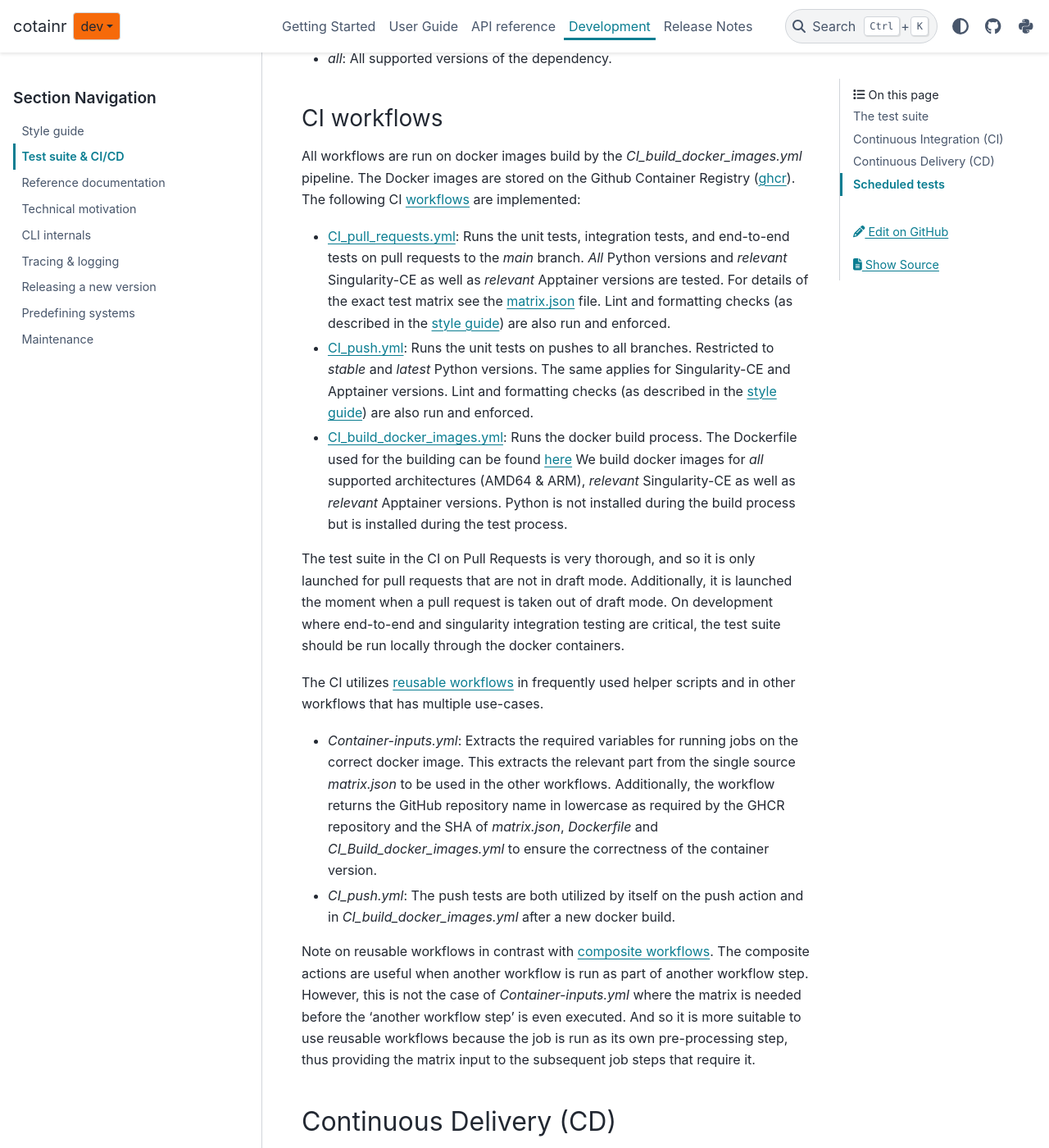
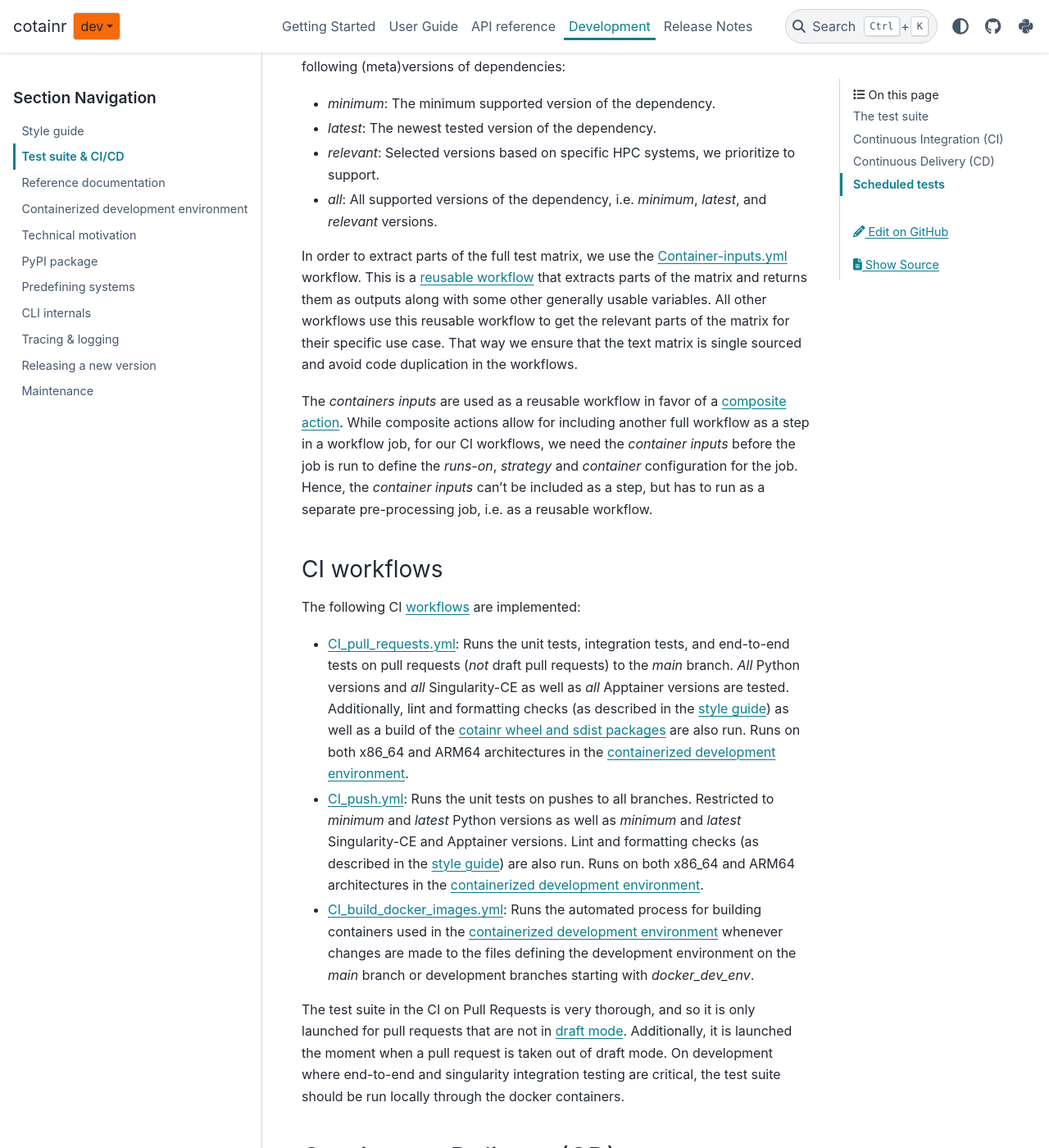
Before and after one commit to DeiC-HPC/cotainr, a Sphinx documentation site: the page built from doc/development/test_suite_ci_cd.rst, in a window 1280 px wide and 1400 px high, scrolled down 3325 px. Shown: the whole window at 82% size. Built offline with Sphinx 7.4.7 and the PyData theme 0.15.4, drawn with Linux system fonts in a browser that asks for light colours; pages that are not in the unit, such as notebooks, are missing from menus; the version number could not be read and is left out; some of the changed text lies outside the part shown.

Commit message:
WIP: Update and refactor of CI/CD and dev env docs.

```diff
--- a/doc/development/index.rst
+++ b/doc/development/index.rst
@@ -33,9 +33,11 @@ If you would like to contribute changes to the `cotainr` codebase or documentati
     style_guide
     test_suite_ci_cd
     documentation
+    development_environment
     technical_motivation
+    pypi_package
+    systems
     cli_internals
     tracing_logging
     releasing
-    systems
     maintenance
--- /dev/null
+++ b/doc/development/pypi_package.rst
@@ -0,0 +1,6 @@
+.. _pypi_package:
+
+PyPI package
+============
+
+The `cotainr` project provides a PyPI package.
--- a/doc/development/style_guide.rst
+++ b/doc/development/style_guide.rst
@@ -10,6 +10,7 @@ We aim to keep the `cotainr` code base and documentation consistent by following
 - The codebase is linted with `pre-commit <https://pre-commit.com/>`_ - see the `cotainr .pre-commit-config.yaml file <https://github.com/DeiC-HPC/cotainr/blob/main/.pre-commit-config.yaml>`_ for the pre-commit hooks we use.
 - All `docstrings <https://peps.python.org/pep-0257/>`_ are formatted according to the `numpydoc format <https://numpydoc.readthedocs.io/en/latest/format.html>`_.
 - We reference the python interpreter executable as `python3` (not `python`) when explicitly calling the system python executable and as :data:`sys.executable` when reinvoking the interpreter as recommended in :pep:`394`.
+- No (hard) line wrapping is used in restructured text and markdown files placed in the `doc/` directory (the :ref:`cotainr reference documentation <reference_docs>` files).
 
 When hacking on `cotainr`, we generally try to:
 
--- a/doc/development/test_suite_ci_cd.rst
+++ b/doc/development/test_suite_ci_cd.rst
@@ -3,12 +3,12 @@
 Test suite & CI/CD
 ==================
 
-`cotainr` comes with an extensive test suite which is run automatically via continuous integration when code is committed to the `cotainr` GitHub repository: https://github.com/DeiC-HPC/cotainr
+`cotainr` comes with an extensive test suite which is run automatically via :ref:`continuous integration <continuous_integration>` when code is committed to the `cotainr` GitHub repository: https://github.com/DeiC-HPC/cotainr
 
 The test suite
 --------------
 
-The `cotainr` test suite is implemented using `pytest <https://docs.pytest.org/>`_ and uses the `pytest-cov <https://docs.pytest.org/>`_ plugin for reporting test coverage. In order to run the test suite locally, first set up a developer environment by installing the test dependencies declared in the `cotainr pyproject.toml file <https://github.com/DeiC-HPC/cotainr/blob/main/pyproject.toml>`_. This can be done using `uv <https://docs.astral.sh/uv/>`_ for setting up the environment:
+The `cotainr` test suite is implemented using `pytest <https://docs.pytest.org/>`_ and uses the `pytest-cov <https://docs.pytest.org/>`_ plugin for reporting test coverage. In order to run the test suite locally, you need to setup a development environment containing the :ref:`cotainr dependencies <cotainr_dependencies>` as well as the Python test dependencies declared in the `cotainr pyproject.toml file <https://github.com/DeiC-HPC/cotainr/blob/main/pyproject.toml>`_. Either install the :ref:`cotainr dependencies <cotainr_dependencies>` manually or consider using the :ref:`containerized development environment <containerized_development_environment>`. The Python test dependencies may be installed using `uv <https://docs.astral.sh/uv/>`_:
 
 .. code-block:: console
 
@@ -28,10 +28,10 @@ Pytest marks
 The following custom `pytest marks <https://docs.pytest.org/en/7.1.x/how-to/mark.html>`_ are implemented:
 
 - :func:`pytest.mark.endtoend`: end-to-end tests of workflows using `cotainr` (may take a long time to run)
-- :func:`pytest.mark.singularity_integration`: integration tests that require and use singularity (may take a long time to run)
+- :func:`pytest.mark.singularity_integration`: integration tests that require and use singularity/apptainer (may take a long time to run)
 - :func:`pytest.mark.conda_integration`: integration tests that installs and manipulates a conda environment (may take a long time to run)
 
-You may select/deselect end-to-end and integration tests using the :code:`-m` option to :code:`pytest`, e.g. to only run the unittest:
+All tests are run by default when running `pytest`. You may select/deselect end-to-end and integration tests using the :code:`-m` option to :code:`pytest`, e.g. to only run the unittest:
 
 .. code-block:: console
 
@@ -44,14 +44,14 @@ All tests are placed in the `cotainr/tests` folder. This `tests` folder acts as
 
 - All tests of the :class:`cotainr.pack.CondaInstall` class are placed in `cotainr/tests/pack/test_conda_install.py` which acts as a python module reachable via :mod:`cotainr.tests.pack.test_conda_install`.
 - The tests of the :meth:`cotainr.pack.CondaInstall.add_environment` method are implemented in the class :class:`cotainr.tests.pack.test_conda_install.TestAddEnvironment`.
-- The tests of the :func:`cotainr.util.stream_subprocess`: function are implemented in the class :class:`cotainr.tests.util.test_stream_subprocess.TestStreamSubprocess`. Specifically, this class implements test cases (methods) like :meth:`test_completed_process` or :meth:`test_check_returncode`.
+- The tests of the :func:`cotainr.util.stream_subprocess` function are implemented in the class :class:`cotainr.tests.util.test_stream_subprocess.TestStreamSubprocess`. Specifically, this class implements test cases (methods) like :meth:`test_completed_process` or :meth:`test_check_returncode`.
 - The module :mod:`cotainr.tests.util.test_stream_subprocess` also includes a class, :class:`Test_PrintAndCaptureStream`, implementing the tests of the private "helper" function :func:`cotainr.utils._print_and_capture_stream`.
 
 In addition to the modules implementing the tests of the functions and classes in `cotainr`, the sub-packages in :mod:`cotainr.tests` may also include "special" modules implementing test fixtures and stubs:
 
 - `patches.py`: Contains all (monkey)patch fixtures related to that sub-package, e.g. the patch fixture :func:`cotainr.tests.util.patches.patch_disable_stream_subprocess`. All patch fixtures are prefixed with `patch_`.
 - `data.py`: Contains all test data fixtures related to that sub-package, e.g. the data fixture :func:`cotainr.tests.container.data.data_cached_ubuntu_sif`. All data fixtures are prefixed with `data_`.
-- `stubs.py`: Contains all test stubs related to that sub-package, e.g. the stub :class:`cotainr.tests.cli.stubs.StubValidSubcommand`.
+- `stubs.py`: Contains all test stubs related to that sub-package, e.g. the stub :class:`cotainr.tests.cli.stubs.StubValidSubcommand`. All stubs are prefixed with `Stub`.
 
 All general purpose fixtures, which do not belong in one of the sub-package specific fixture modules listed above, are defined in the `tests/conftest.py` module.
 
@@ -70,41 +70,35 @@ Imports in test modules are based on the following conventions:
 Continuous Integration (CI)
 ---------------------------
 Continuous Integration (CI) is handled via `GitHub Actions <https://docs.github.com/en/actions>`_ in the `cotainr` GitHub repository https://github.com/DeiC-HPC/cotainr/actions.
-The CI integration debends heavily on the `defined matrix <https://github.com/DeiC-HPC/cotainr/actions/workflows/matrix.json>`_.
-This matrix defines the Python versions, Singularity-CE versions and Apptainer versions that are tested. Furthermore, it also defines the Github Runners and the corresponding architectures on which we test `cotainr`.
-The tests run on the following two GitHub-hosted runners: ubuntu-latest and ubuntu-24.04-arm. For details of the runners see the `github documentation <https://docs.github.com/en/actions/using-github-hosted-runners/about-github-hosted-runners/about-github-hosted-runners#supported-runners-and-hardware-resources>`_.
-We run the tests on both runners to ensure that `cotainr` works on both AMD64 and ARM machines.
-When running the CI test `matrix <https://docs.github.com/en/actions/using-jobs/using-a-matrix-for-your-jobs>`_, we differentiate between the following (meta)versions of dependencies:
 
-- *stable*: The minimum supported version of the dependency.
-- *latest*: The latest released version of the dependency.
-- *relevant*: From VIP system version to newest stable version in steps of minor versions.
-- *all*: All supported versions of the dependency.
+.. _single_source_dep_matrix:
+
+Single sourced dependency matrix
+~~~~~~~~~~~~~~~~~~~~~~~~~~~~~~~~
+The versions of the :ref:`cotainr dependencies <cotainr_dependencies>` used in the CI pipelines are single sourced from the `matrix.json <https://github.com/DeiC-HPC/cotainr/actions/workflows/matrix.json>`_ file. In addition to the cotainr dependencies, the matrix also defines the Github Runners and the corresponding architectures on which we test `cotainr`. For details of the runners see the `github hosted runner documentation <https://docs.github.com/en/actions/using-github-hosted-runners/about-github-hosted-runners/about-github-hosted-runners#supported-runners-and-hardware-resources>`_. When running the CI test matrix, we differentiate between the following (meta)versions of dependencies:
+
+- *minimum*: The minimum supported version of the dependency.
+- *latest*: The newest tested version of the dependency.
+- *relevant*: Selected versions based on specific HPC systems, we prioritize to support.
+- *all*: All supported versions of the dependency, i.e. *minimum*, *latest*, and *relevant* versions.
+
+In order to extract parts of the full test matrix, we use the `Container-inputs.yml <https://github.com/DeiC-HPC/cotainr/actions/workflows/Container-inputs.yml>`_ workflow. This is a `reusable workflow <https://docs.github.com/en/actions/sharing-automations/reusing-workflows>`_ that extracts parts of the matrix and returns them as outputs along with some other generally usable variables. All other workflows use this reusable workflow to get the relevant parts of the matrix for their specific use case. That way we ensure that the text matrix is single sourced and avoid code duplication in the workflows.
+
+The `containers inputs` are used as a reusable workflow in favor of a `composite action <https://docs.github.com/en/actions/sharing-automations/creating-actions/creating-a-composite-action>`_. While composite actions allow for including another full workflow as a step in a workflow job, for our CI workflows, we need the `container inputs` before the job is run to define the `runs-on`, `strategy` and `container` configuration for the job. Hence, the `container inputs` can't be included as a step, but has to run as a separate pre-processing job, i.e. as a reusable workflow.
 
 CI workflows
 ~~~~~~~~~~~~
-All workflows are run on docker images build by the `CI_build_docker_images.yml` pipeline. The Docker images are stored on the Github Container Registry (`ghcr <https://docs.github.com/en/packages/working-with-a-github-packages-registry/working-with-the-container-registry>`_).
 The following CI `workflows <https://docs.github.com/en/actions/using-workflows/about-workflows>`_ are implemented:
 
 - `CI_pull_requests.yml <https://github.com/DeiC-HPC/cotainr/actions/workflows/CI_pull_request.yml>`_:
-  Runs the unit tests, integration tests, and end-to-end tests on pull requests to the *main* branch.
-  *All* Python versions and *relevant* Singularity-CE as well as *relevant* Apptainer versions are tested. For details of the exact test matrix see the `matrix.json <https://github.com/DeiC-HPC/cotainr/blob/main/.github/workflows/matrix.json>`_ file.
-  Lint and formatting checks (as described in the :ref:`style guide <style_guide>`) are also run and enforced.
+  Runs the unit tests, integration tests, and end-to-end tests on pull requests (*not* draft pull requests) to the *main* branch. *All* Python versions and *all* Singularity-CE as well as *all* Apptainer versions are tested.
+  Additionally, lint and formatting checks (as described in the :ref:`style guide <style_guide>`) as well as a build of the :ref:`cotainr wheel and sdist packages <pypi_package>` are also run. Runs on both x86_64 and ARM64 architectures in the :ref:`containerized development environment <containerized_development_environment>`.
 - `CI_push.yml <https://github.com/DeiC-HPC/cotainr/actions/workflows/CI_push.yml>`_:
-  Runs the unit tests on pushes to all branches. Restricted to *stable* and *latest* Python versions. The same applies for Singularity-CE and Apptainer versions.
-  Lint and formatting checks (as described in the :ref:`style guide <style_guide>`) are also run and enforced.
+  Runs the unit tests on pushes to all branches. Restricted to *minimum* and *latest* Python versions as well as *minimum* and *latest* Singularity-CE and Apptainer versions. Lint and formatting checks (as described in the :ref:`style guide <style_guide>`) are also run. Runs on both x86_64 and ARM64 architectures in the :ref:`containerized development environment <containerized_development_environment>`.
 - `CI_build_docker_images.yml <https://github.com/DeiC-HPC/cotainr/actions/workflows/CI_build_docker_images.yml>`_:
-  Runs the docker build process. The Dockerfile used for the building can be found `here <https://github.com/DeiC-HPC/cotainr/actions/workflows/dockerfiles/Dockerfile>`_
-  We build docker images for *all* supported architectures (AMD64 & ARM), *relevant* Singularity-CE as well as *relevant* Apptainer versions. Python is not installed during the build process but is installed during the test process.
+  Runs the automated process for building containers used in the :ref:`containerized development environment <containerized_development_environment>` whenever changes are made to the files defining the development environment on the *main* branch or development branches starting with *docker_dev_env*.
 
-The test suite in the CI on Pull Requests is very thorough, and so it is only launched for pull requests that are not in draft mode. Additionally, it is launched the moment when a pull request is taken out of draft mode. On development where end-to-end and singularity integration testing are critical, the test suite should be run locally through the docker containers.
-
-The CI utilizes `reusable workflows <https://docs.github.com/en/actions/sharing-automations/reusing-workflows>`_ in frequently used helper scripts and in other workflows that has multiple use-cases.
-
-- `Container-inputs.yml`: Extracts the required variables for running jobs on the correct docker image. This extracts the relevant part from the single source `matrix.json` to be used in the other workflows. Additionally, the workflow returns the GitHub repository name in lowercase as required by the GHCR repository and the SHA of `matrix.json`, `Dockerfile` and `CI_Build_docker_images.yml` to ensure the correctness of the container version.
-- `CI_push.yml`: The push tests are both utilized by itself on the push action and in `CI_build_docker_images.yml` after a new docker build.
-
-Note on reusable workflows in contrast with `composite workflows <https://docs.github.com/en/actions/sharing-automations/creating-actions/creating-a-composite-action>`_. The composite actions are useful when another workflow is run as part of another workflow step. However, this is not the case of `Container-inputs.yml` where the matrix is needed before the 'another workflow step' is even executed. And so it is more suitable to use reusable workflows because the job is run as its own pre-processing step, thus providing the matrix input to the subsequent job steps that require it.
+The test suite in the CI on Pull Requests is very thorough, and so it is only launched for pull requests that are not in `draft mode <https://docs.github.com/en/pull-requests/collaborating-with-pull-requests/proposing-changes-to-your-work-with-pull-requests/changing-the-stage-of-a-pull-request#converting-a-pull-request-to-a-draft>`_. Additionally, it is launched the moment when a pull request is taken out of draft mode. On development where end-to-end and singularity integration testing are critical, the test suite should be run locally through the docker containers.
 
 Continuous Delivery (CD)
 ------------------------
```
Also changed, not shown: doc/development/development_environment.rst (added, +32 -0 lines).
